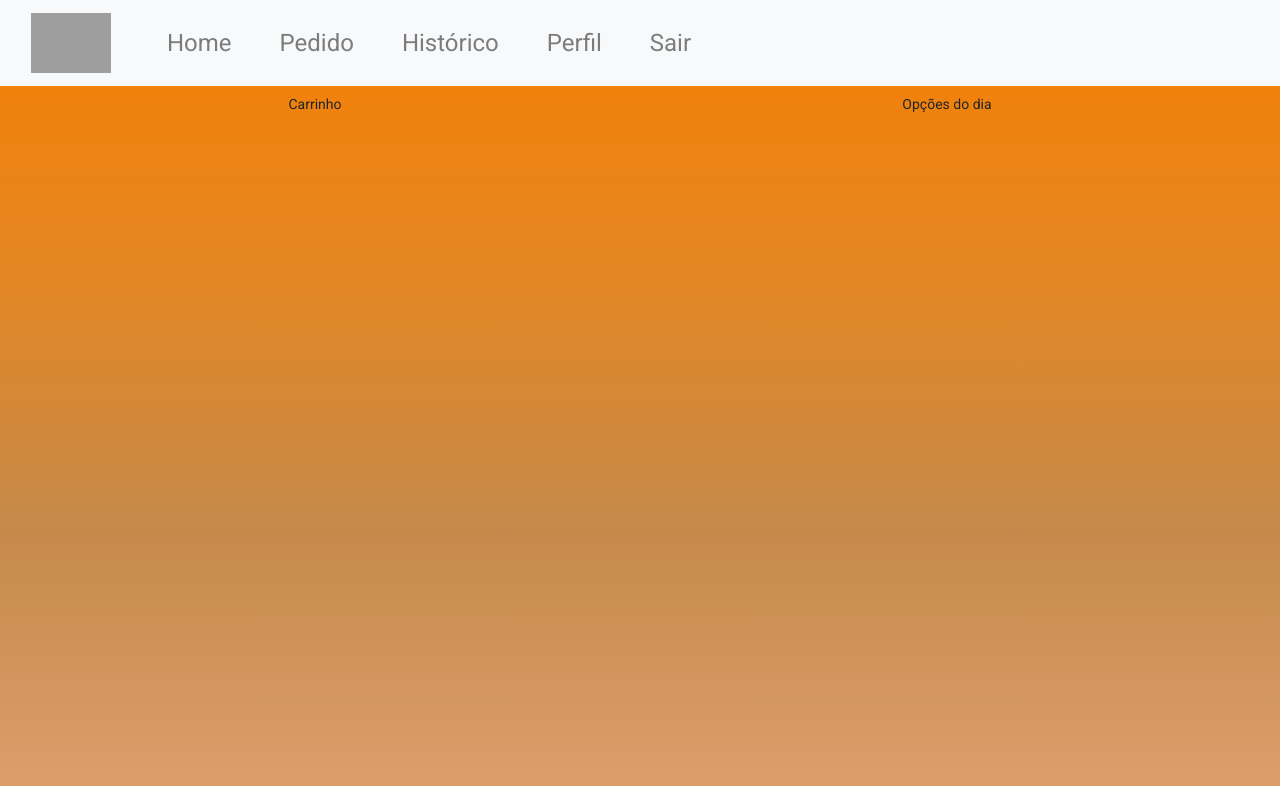
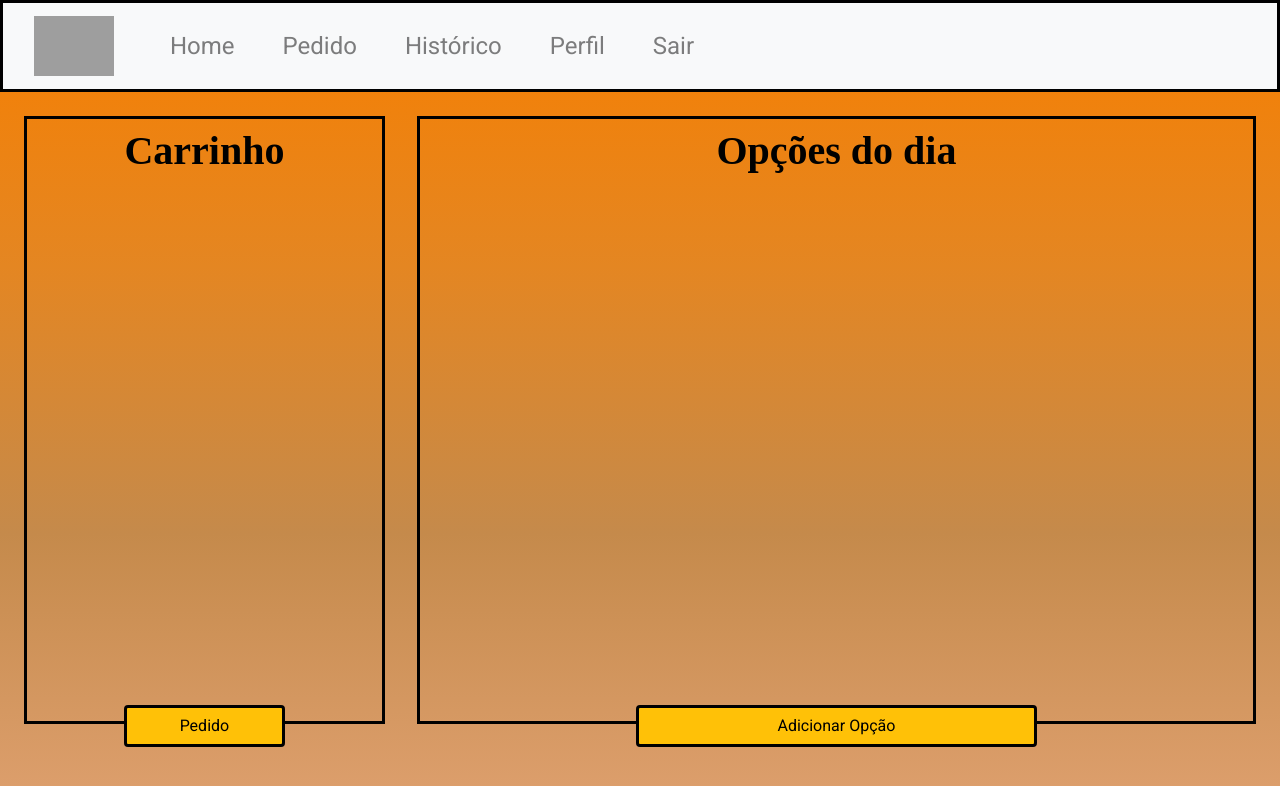
Before and after one commit to Aznaya/DeliveryMineiroFrontend, an Angular app: page /home in a window 1280 px wide. Shown: the top 786 px of the page. Built offline with nearby package versions, Linux system fonts and the light colour scheme; grey boxes are pictures that could not be loaded; what ngx-mask would draw is missing.

Commit message:
Layout da tela home quase completo

```diff
--- a/src/app/components/nav-bar/nav-bar.component.css
+++ b/src/app/components/nav-bar/nav-bar.component.css
@@ -1,6 +1,12 @@
 .img {
   max-width: 5rem;
   height: auto;
+
+}
+
+nav {
+  color: black;
+  border: 3px solid;
 }
 
 li {
--- a/src/app/pages/home-page/home-page.component.css
+++ b/src/app/pages/home-page/home-page.component.css
@@ -0,0 +1,48 @@
+h1 {
+  font-family: "Satisfy", "Brush Script MT", "Lucida Handwriting", cursive;
+  font-size: 40px;
+  font-weight: bold;
+  display: flex;
+  justify-content: center;
+  padding-bottom: 10px;
+}
+
+.body {
+  height: 80%;
+}
+
+.carrinho-componente {
+  width: 30%;
+  margin: 1rem;
+  padding: 1rem;
+  color: black;
+  border: 3px solid;
+}
+
+.carrinho {
+  width: 100%;
+  height: 100%;
+}
+
+.carrinho-componente div .botao {
+  color: black;
+  border: 3px solid;
+}
+
+.opcao-componente {
+  width: 70%;
+  margin: 1rem;
+  padding: 1rem;
+  color: black;
+  border: 3px solid;
+}
+
+.opcao {
+  width: 100%;
+  height: 100%;
+}
+
+.opcao-componente div .botao {
+  color: black;
+  border: 3px solid;
+}
--- a/src/app/pages/home-page/home-page.component.html
+++ b/src/app/pages/home-page/home-page.component.html
@@ -1,6 +1,21 @@
 <app-nav-bar></app-nav-bar>
 
-<div class="d-flex justify-content-around m-2">
-  <div class="">Carrinho</div>
-  <div>Opções do dia</div>
+<div class="body d-flex justify-content-around m-2">
+  <div class="carrinho-componente">
+    <div class="carrinho">
+      <h1 class="d-flex justify-content-center">Carrinho</h1>
+    </div>
+    <div class="d-flex justify-content-center">
+      <button type="button" class="botao btn btn-warning w-50">Pedido</button>
+    </div>
+  </div>
+
+  <div class="opcao-componente">
+    <div class="opcao">
+      <h1 class="d-flex justify-content-center">Opções do dia</h1>
+    </div>
+    <div class="d-flex justify-content-center">
+      <button *ngIf="perfil_administrador" type="button" class="botao btn btn-warning w-50">Adicionar Opção</button>
+    </div>
+  </div>
 </div>
--- a/src/app/pages/home-page/home-page.component.ts
+++ b/src/app/pages/home-page/home-page.component.ts
@@ -6,10 +6,21 @@ import { Component, OnInit } from '@angular/core';
   styleUrls: ['./home-page.component.css']
 })
 export class HomePageComponent implements OnInit {
+  public perfil_administrador: boolean = false;
+  public perfil: Number = 1;
 
   constructor() { }
 
   ngOnInit(): void {
+    this.verificaPerfil(this.perfil);
+  }
+
+  verificaPerfil(perfil:Number): void {
+    if (perfil === 1) {
+      this.perfil_administrador = true;
+    } else {
+      this.perfil_administrador = false;
+    }
   }
 
 }
--- a/src/app/pages/registro-page/registro-page.component.html
+++ b/src/app/pages/registro-page/registro-page.component.html
@@ -16,7 +16,7 @@
           <input type="password" class="form-control m-2" [(ngModel)]="senha" placeholder="Sua senha">
           <input type="password" class="form-control m-2" [(ngModel)]="confirmar_senha" placeholder="Confirmar senha">
 					<input type="text" class="form-control m-2" [(ngModel)]="endereco" placeholder="Endereço">
-					<input *ngIf="campo_pagamento" type="date" class="form-control m-2" [(ngModel)]="data_pagamento" placeholder="Data de pagamento">
+					<input *ngIf="campo_pagamento" type="date" class="form-control m-2" [(ngModel)]="data_pagamento" title="Data de pagamento">
         </div>
         <div class="d-flex justify-content-center p-2">
           <button type="button" class="btn btn-warning w-50" (click)="realizaLogin()">Cadastrar</button>
```
